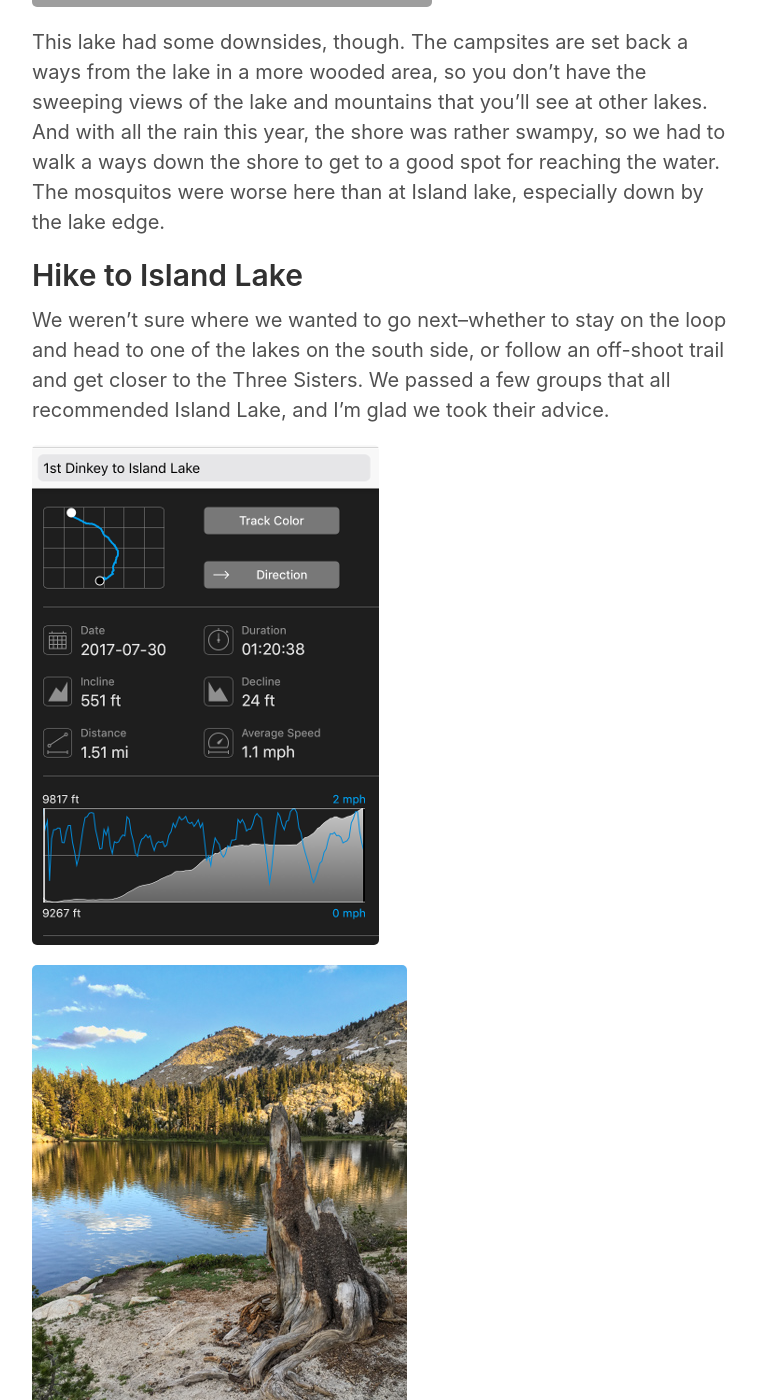
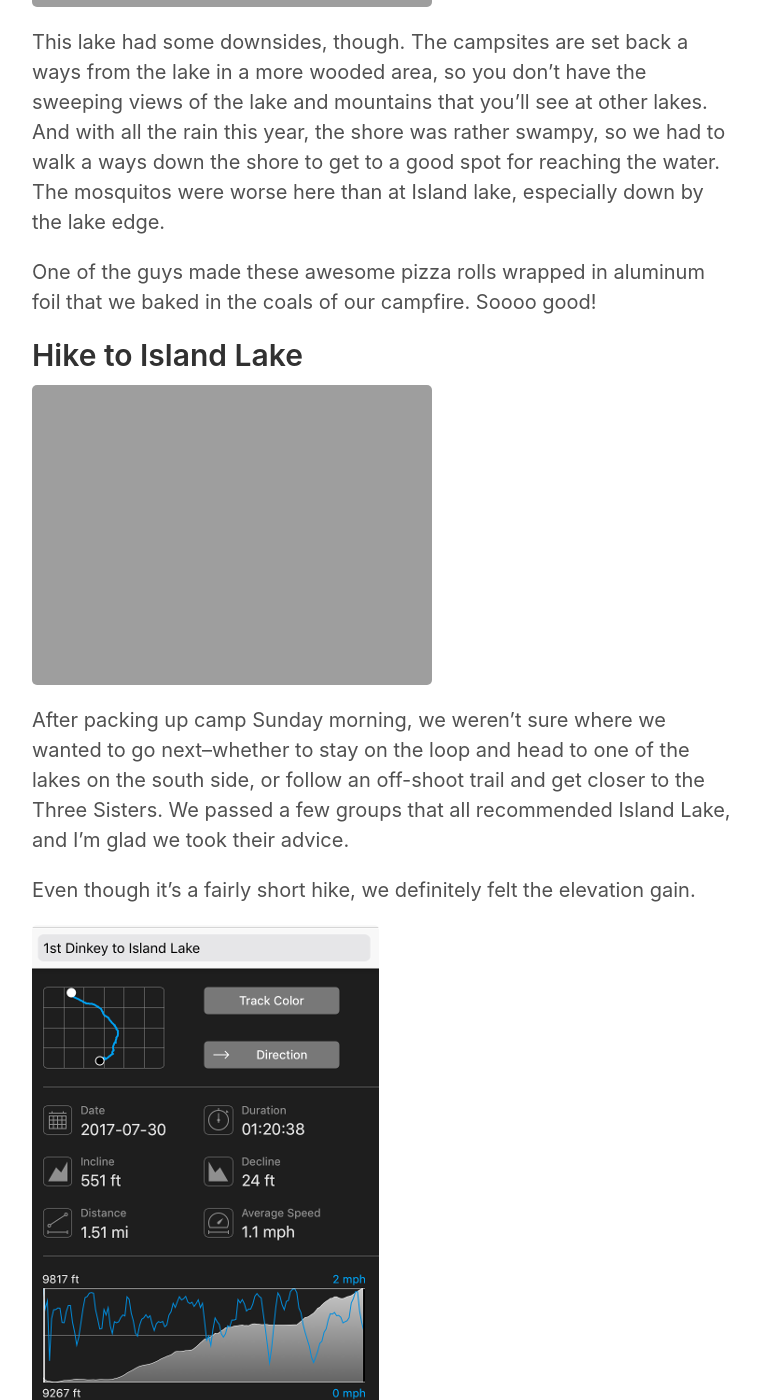
Before and after one commit to chrisjmccormick/personal-site, a Jekyll site: the page built from _posts/2017-08-04-dinkey-lakes-backpacking-trip.md, in a window 1280 px wide and 1400 px high, scrolled down 2099 px. Shown: the whole window, without its empty margins (258-1018 px from the left). Built offline with Jekyll 4.4.1, drawn with Linux system fonts in a browser that asks for light colours; comment, search, counter and statistics services are not loaded; some of the changed text lies outside the part shown.

Commit message:
Adding pictures and details to the post.

```diff
--- a/_posts/2017-08-04-dinkey-lakes-backpacking-trip.md
+++ b/_posts/2017-08-04-dinkey-lakes-backpacking-trip.md
@@ -29,15 +29,29 @@
 
 This lake had some downsides, though. The campsites are set back a ways from the lake in a more wooded area, so you don't have the sweeping views of the lake and mountains that you'll see at other lakes. And with all the rain this year, the shore was rather swampy, so we had to walk a ways down the shore to get to a good spot for reaching the water. The mosquitos were worse here than at Island lake, especially down by the lake edge.
 
+One of the guys made these awesome pizza rolls wrapped in aluminum foil that we baked in the coals of our campfire. Soooo good!
+
 ## Hike to Island Lake
 
-We weren't sure where we wanted to go next--whether to stay on the loop and head to one of the lakes on the south side, or follow an off-shoot trail and get closer to the Three Sisters. We passed a few groups that all recommended Island Lake, and I'm glad we took their advice.
+[![Island Lake][island_lake]][island_lake]
+
+After packing up camp Sunday morning, we weren't sure where we wanted to go next--whether to stay on the loop and head to one of the lakes on the south side, or follow an off-shoot trail and get closer to the Three Sisters. We passed a few groups that all recommended Island Lake, and I'm glad we took their advice.
+
+Even though it's a fairly short hike, we definitely felt the elevation gain.
 
 [![Stats on hike to Island Lake][island_lake_summary]][island_lake_summary]
 
+[![Topo map of hike to Island Lake][island_lake_topo_small]][island_lake_topo_full]
+
+Next to some good conversations over the campfire, swimming between the tiny islands was my favorite experience of the whole trip. The water was pretty cold, but warm enough to swim in it for 10 or 15 minutes.
+
 [![The shore of the far side of Island Lake][island_lake_far_side_small]][island_lake_far_side_full]
 
-Next to some good conversations over the campfire, swimming between the tiny islands was my favorite experience of the whole trip. The water was pretty cold, but warm enough to swim in it for 10 or 15 minutes.
+A thunderstorm rolled in that evening (we never saw the lightning, but we heard it!), proving once again that mountain weather is totally unpredictable. We scrambled to protect our gear and dig trenches around our tents (it looked like we were going to get *dumped* on), but it turned out to only be a little drizzle before it passed us by.
+
+[![The thunderstorm made for a nice sunset][island_lake_sunset]][island_lake_sunset]
+
+Once the storm had passed, we spent the evening lying on the rock, gazing at the stars, and passing around some Laphroig.
 
 ## Summit of the middle peak in Three Sisters
 
@@ -63,16 +77,20 @@
 Here are a few notes and suggestions on getting to the trailhead:
 
 * The roads leading to the trailhead are all numbered forest service roads, and the junctions were actually well-labelled.
-* There's no cell service up there, but if you're using Google Maps, you can actually [download the map data](https://support.google.com/maps/answer/6291838?co=GENIE.Platform%3DiOS&hl=en for the area ahead of time, and the GPS in your phone will allow you to continue to view your position on the map. The downloaded maps data *does* includes both the simple map and the satellite images.
+* There's no cell service up there, but if you're using Google Maps, you can actually [download the map data](https://support.google.com/maps/answer/6291838?co=GENIE.Platform%3DiOS&hl=en) for the area ahead of time, and the GPS in your phone will allow you to continue to view your position on the map. The downloaded maps data *does* includes both the simple map and the satellite images.
 * There was actually a downed bridge when we went that was preventing you from taking the normal route to the trailhead. At the ranger's station, though, they gave us a photocopy of a map with an alternate route outlined. The alternate route followed some forest service roads that aren't in Google's map data, but using the satellite view I was able to see the road and correlate that with the printed map to track our progress.
 
 [1st_dinkey_map]: {{ site.url }}/assets/dinkey_lakes_2017/Screenshot_1_First_Dinkey_2D.PNG
 [1st_dinkey_summary]: {{ site.url }}/assets/dinkey_lakes_2017/Screenshot_2_First_Dinkey_Summary_Small.PNG
 [1st_dinkey_pano]: {{ site.url }}/assets/dinkey_lakes_2017/First_Dinkey_Lake_Panorama.jpg
 
+[island_lake]: {{ site.url }}/assets/dinkey_lakes_2017/Island_Lake.jpg
 [island_lake_summary]: {{ site.url }}/assets/dinkey_lakes_2017/Screenshot_Island_Lake_Summary_Small.PNG
+[island_lake_topo_small]: {{ site.url }}/assets/dinkey_lakes_2017/Topo_Hike_To_Island_Lake_Small.PNG
+[island_lake_topo_full]: {{ site.url }}/assets/dinkey_lakes_2017/Topo_Hike_To_Island_Lake_Full.PNG
 [island_lake_far_side_small]: {{ site.url }}/assets/dinkey_lakes_2017/Dinkey_Lake_Far_Side_Small.jpg
 [island_lake_far_side_full]: {{ site.url }}/assets/dinkey_lakes_2017/Dinkey_Lake_Far_Side_Full.jpg
+[island_lake_sunset]: {{ site.url }}/assets/dinkey_lakes_2017/Island_Lake_Sunset.jpg
 
 [middle_sister_pano]: {{ site.url }}/assets/dinkey_lakes_2017/Middle_Sister_Panorama.jpg
 [middle_sister_summary]: {{ site.url }}/assets/dinkey_lakes_2017/Screenshot_Middle_Sister_Small.PNG
```
Also changed, not shown: other parts of _posts/2017-08-04-dinkey-lakes-backpacking-trip.md (+1 -1 lines), assets/dinkey_lakes_2017/Topo_Hike_To_Island_Lake_Small.PNG (added), 4 other files.
